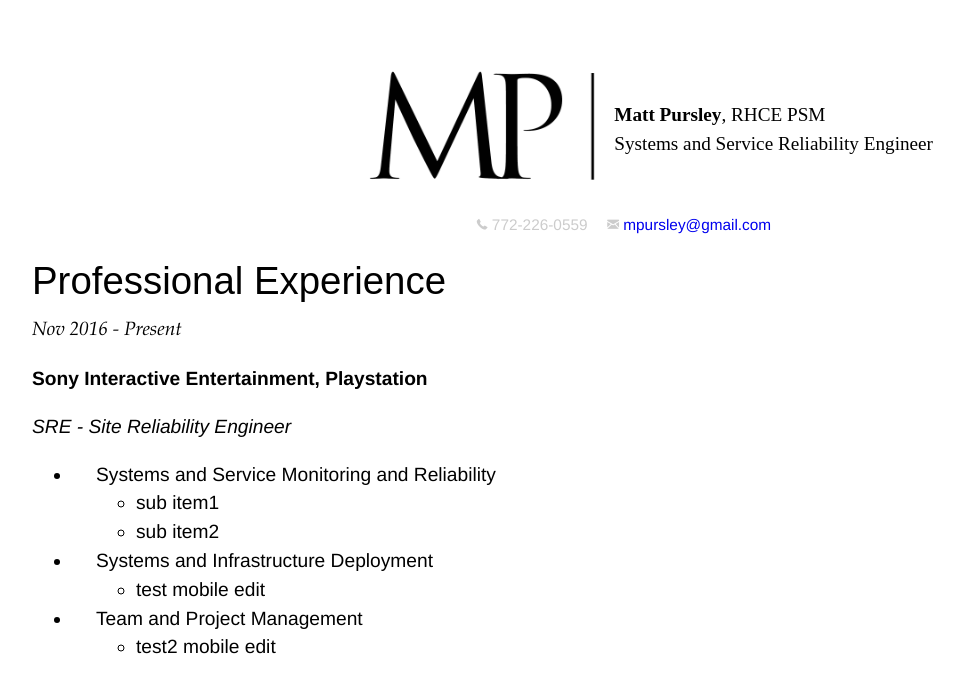
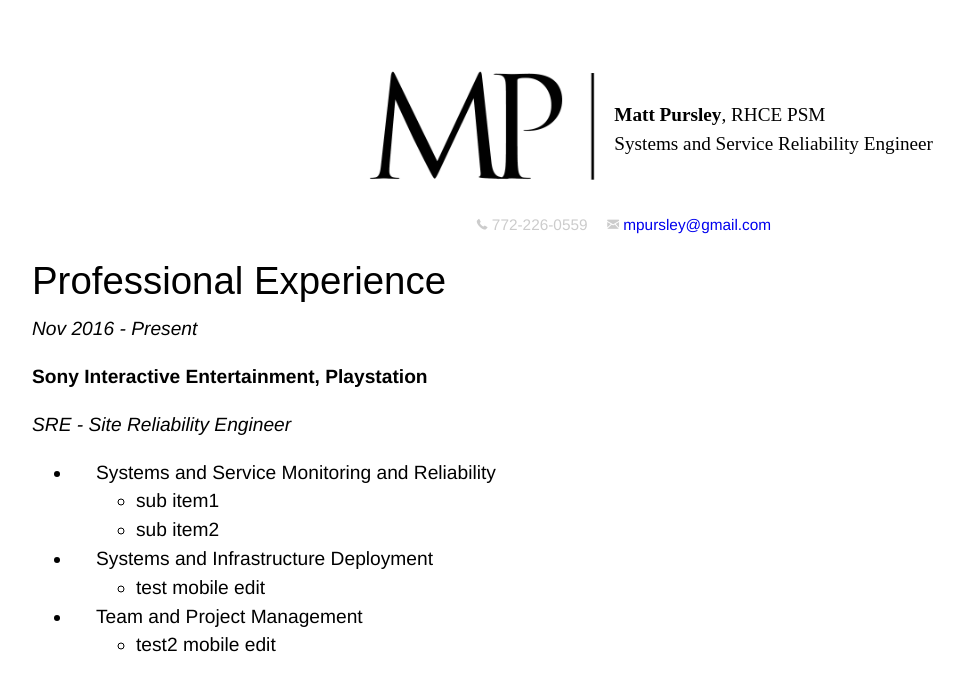
Before and after one commit to mpursley/mpursley.github.io, a Jekyll site: the page built from index_resume_short.md, in a window 1280 px wide. Shown: the top 693 px of the page, without its empty margins (16-980 px from the left). Built offline with Jekyll 4.4.1, drawn with Linux system fonts in a browser that asks for light colours.

Commit message:
Update index_resume_short.md

````diff
--- a/index_resume_short.md
+++ b/index_resume_short.md
@@ -20,7 +20,7 @@ title: Matt Pursley's CV
 
 ## Professional Experience
 
-```Nov 2016 - Present```
+_Nov 2016 - Present_
 ### __Sony Interactive Entertainment, Playstation__
 _SRE - Site Reliability Engineer_
 
````
